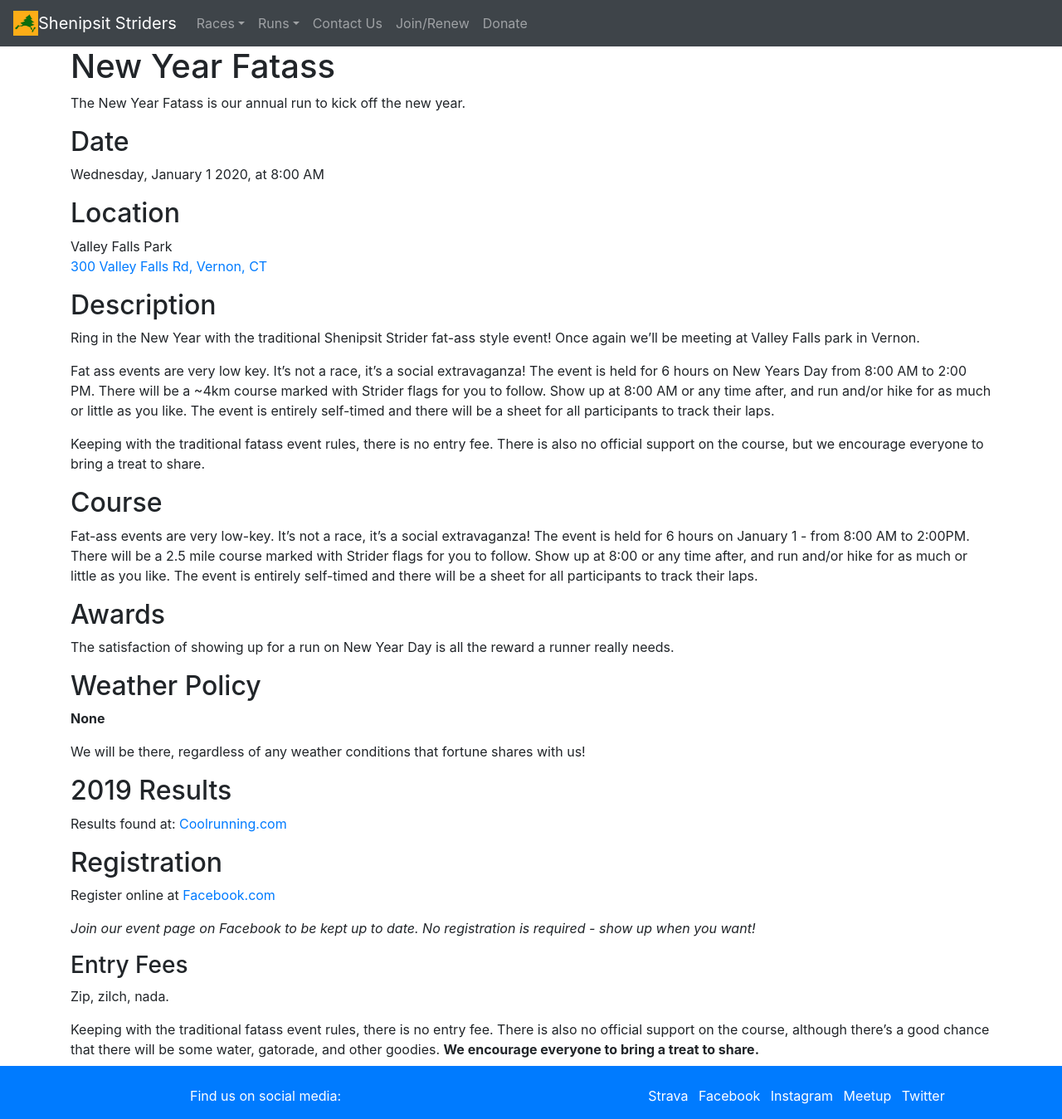
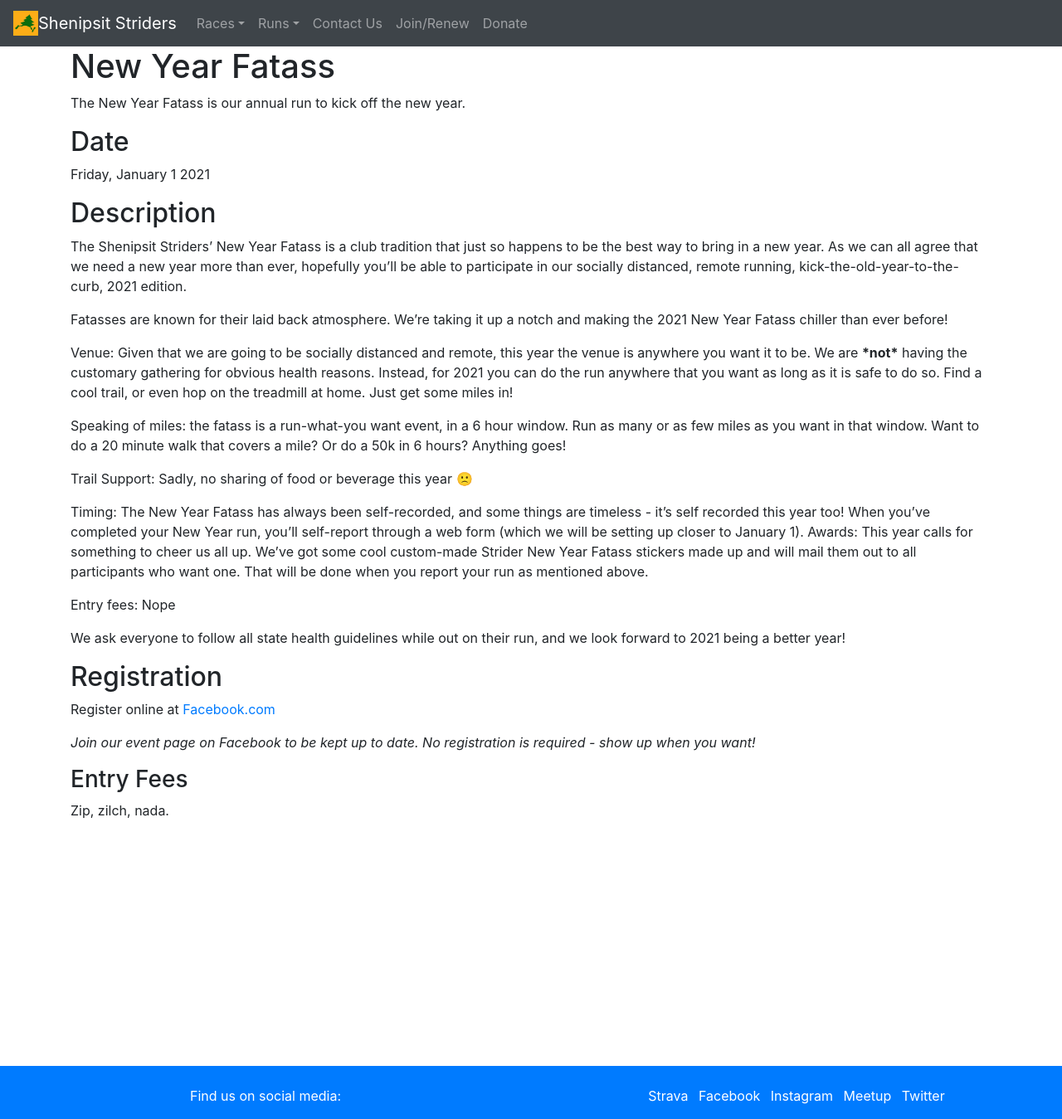
Before and after one commit to ShenipsitStriders/ShenipsitStriders.github.io, a Jekyll site: the page built from _fun-runs/new-year-fatass.md, in a window 1280 px wide and 1349 px high. Shown: the whole window at 83% size. Built offline with Jekyll 4.4.1, drawn with Linux system fonts in a browser that asks for light colours.

Commit message:
Update 2021 New Year Fatass results

```diff
--- a/_data/results/2021-new-year-fatass.csv
+++ b/_data/results/2021-new-year-fatass.csv
@@ -3,7 +3,7 @@ Johanna Ylanen ,40,5:57:00
 Scott  Deslongchamps,31,3:50:37
 Clinton Morse,31,5:57:35
 Joseph Mack,26.2,5:57:05
-Laura Becker,21.45,3:12
+Laura Becker,21.45,3:12:00
 Andy Meisler,21,4:33:49 (3:57:53 moving time)
 Cherie Bilbie,19.61,5:59:59
 Tony Bonanno,18.86,3:00:00
@@ -57,6 +57,7 @@ Tony Mancuso,6,1:30:00
 Barry Stoner,6,3:00:00
 Kelsey Eng,5.85,1:20:34
 Kristy LaPorte,5.3,1:00:00
+Kristin Hotchkiss,5.19,1:38:26
 Daniel J Tourtellotte,5.07,1:27:00
 Jen Clark,4.81,1:22:00
 Tara Troiano,4.75,1:12:12
--- a/_fun-runs/new-year-fatass.md
+++ b/_fun-runs/new-year-fatass.md
@@ -4,41 +4,32 @@ title: New Year Fatass
 description: The New Year Fatass is our annual run to kick off the new year.
 event:
   - name: New Year Fatass
-    date: "2020-01-01T08:00:00-05:00"
-location:
-  - address: 300 Valley Falls Rd, Vernon, CT
-    map: https://www.google.com/maps/dir//Valley+Falls+Park,+300+Valley+Falls+Rd,+Vernon,+CT+06066/@41.8234, -72.4433,13z
-    name: Valley Falls Park
+    date: "2021-01-01"
 registration:
-  - url: https://www.facebook.com/events/2502175383212429/
+  - url: https://www.facebook.com/events/1171779049903435/
     add_info: |
         *Join our event page on Facebook to be kept up to date. No registration is required - show up when you want!*
 
         ### Entry Fees
         Zip, zilch, nada.
-
-        Keeping with the traditional fatass event rules, there is no entry fee. There is also no official support on the course, although there's a good chance that there will be some water, gatorade, and other goodies. **We encourage everyone to bring a treat to share.**
 redirect_from:
   - /club-races/new-year-fatass.htm
 ---
 
 ## Description
-Ring in the New Year with the traditional Shenipsit Strider fat-ass style event! Once again we'll be meeting at Valley Falls park in Vernon.
+The Shenipsit Striders' New Year Fatass is a club tradition that just so happens to be the best way to bring in a new year. As we can all agree that we need a new year more than ever, hopefully you'll be able to participate in our socially distanced, remote running, kick-the-old-year-to-the-curb, 2021 edition.
 
-Fat ass events are very low key. It's not a race, it's a social extravaganza! The event is held for 6 hours on New Years Day from 8:00 AM to 2:00 PM. There will be a ~4km course marked with Strider flags for you to follow. Show up at 8:00 AM or any time after, and run and/or hike for as much or little as you like. The event is entirely self-timed and there will be a sheet for all participants to track their laps.
+Fatasses are known for their laid back atmosphere. We're taking it up a notch and making the 2021 New Year Fatass chiller than ever before!
 
-Keeping with the traditional fatass event rules, there is no entry fee. There is also no official support on the course, but we encourage everyone to bring a treat to share.
+Venue: Given that we are going to be socially distanced and remote, this year the venue is anywhere you want it to be. We are **\*not\*** having the customary gathering for obvious health reasons. Instead, for 2021 you can do the run anywhere that you want as long as it is safe to do so. Find a cool trail, or even hop on the treadmill at home. Just get some miles in!
 
-## Course
-Fat-ass events are very low-key. It's not a race, it's a social extravaganza! The event is held for 6 hours on January 1 - from 8:00 AM to 2:00PM. There will be a 2.5 mile course marked with Strider flags for you to follow. Show up at 8:00 or any time after, and run and/or hike for as much or little as you like. The event is entirely self-timed and there will be a sheet for all participants to track their laps.
+Speaking of miles: the fatass is a run-what-you want event, in a 6 hour window. Run as many or as few miles as you want in that window. Want to do a 20 minute walk that covers a mile? Or do a 50k in 6 hours? Anything goes!
 
-## Awards
-The satisfaction of showing up for a run on New Year Day is all the reward a runner really needs.
+Trail Support: Sadly, no sharing of food or beverage this year 🙁
 
-## Weather Policy
-**None**
+Timing: The New Year Fatass has always been self-recorded, and some things are timeless - it's self recorded this year too! When you've completed your New Year run, you'll self-report through a web form (which we will be setting up closer to January 1).
+Awards: This year calls for something to cheer us all up. We've got some cool custom-made Strider New Year Fatass stickers made up and will mail them out to all participants who want one. That will be done when you report your run as mentioned above.
 
-We will be there, regardless of any weather conditions that fortune shares with us!
+Entry fees: Nope
 
-## 2019 Results
-Results found at: [Coolrunning.com](http://www.coolrunning.com/results/19/ct/Jan1_Shenip_set1.shtml){:target="_blank" title="New Year Fatass Results"}
+We ask everyone to follow all state health guidelines while out on their run, and we look forward to 2021 being a better year!
```
